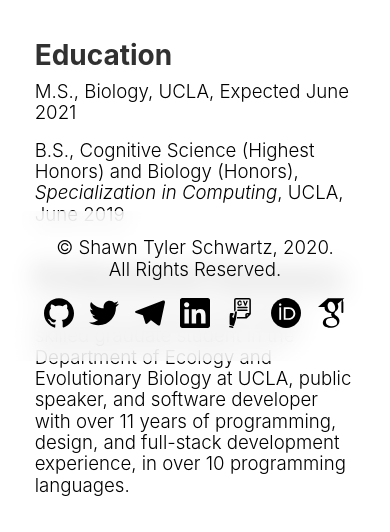
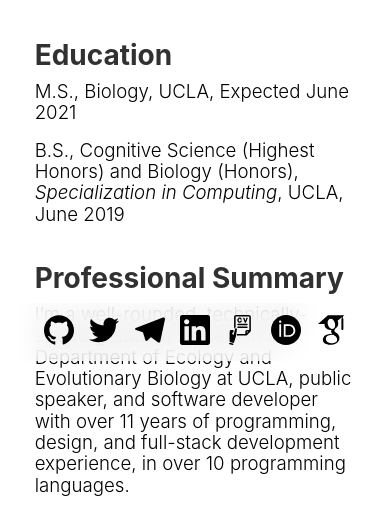
Before and after one commit to ShawnTylerSchwartz/shawntylerschwartz.com, a PHP site: page /_site/about/index.html in a window 390 px wide. Shown: the part 483-1015 px from the top of the page. Run offline with PHP 8.4, Linux system fonts and the light colour scheme.

Commit message:
Hide signature text from footer on mobile

```diff
--- a/_sass/main.scss
+++ b/_sass/main.scss
@@ -588,6 +588,15 @@ pre {
     font-size: 0.8em;
     line-height: 90%;
   }
+
+  #signature {
+    display: none;
+  }
+
+  article.social-icons {
+    margin-top: 10px;
+    margin-bottom: 10px;
+  }
 }
 
 @media (max-width: 34em) {
--- a/_site/assets/css/main.css
+++ b/_site/assets/css/main.css
@@ -275,7 +275,9 @@ pre > code { border: 0; padding-right: 0; padding-left: 0; }
 /* Media Queries */
 @media (max-width: 38em) { .bigname { font-size: 2.9em; padding-top: 2%; }
   .subline { font-size: 90%; line-height: 95%; }
-  .submenu li { font-size: 0.8em; line-height: 90%; } }
+  .submenu li { font-size: 0.8em; line-height: 90%; }
+  #signature { display: none; }
+  article.social-icons { margin-top: 10px; margin-bottom: 10px; } }
 
 @media (max-width: 34em) { .social { width: 30px; height: 30px; background-size: 30px 30px; } }
 
```
Also changed, not shown: 1 other file.
